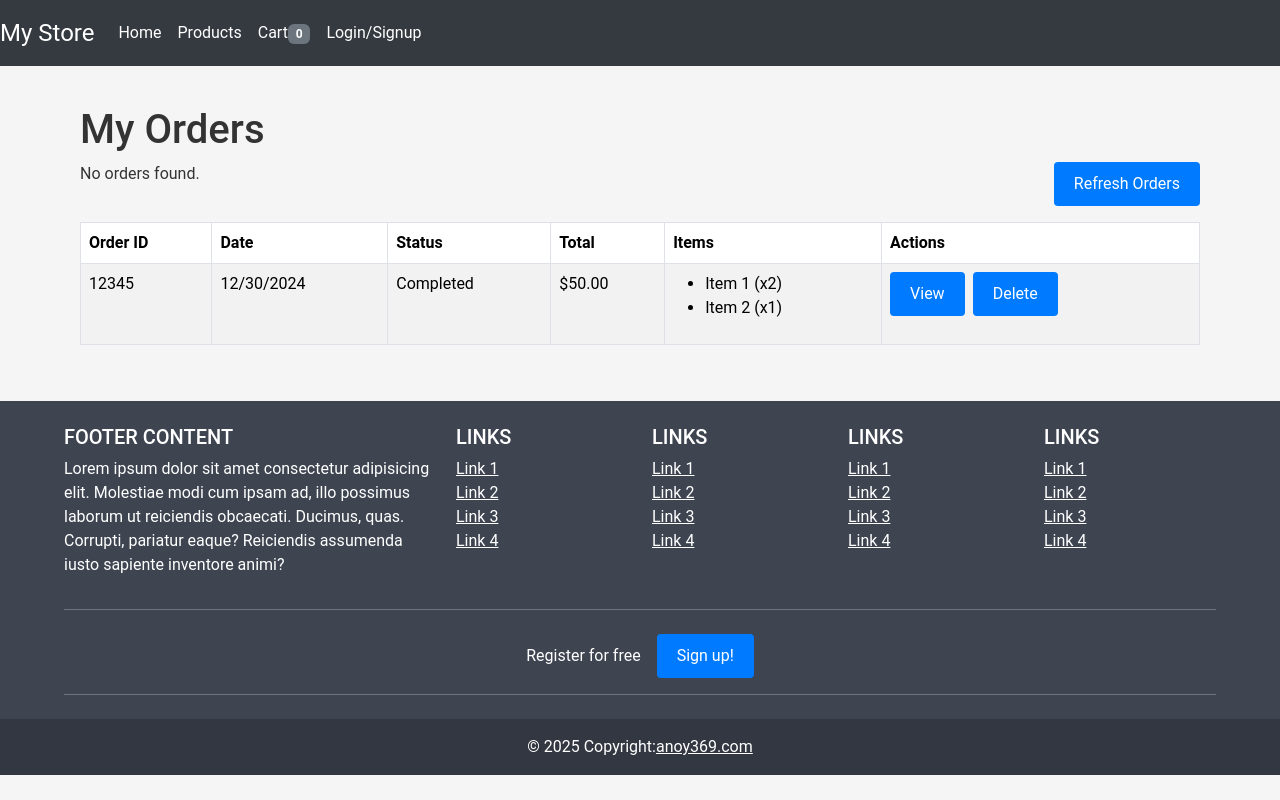
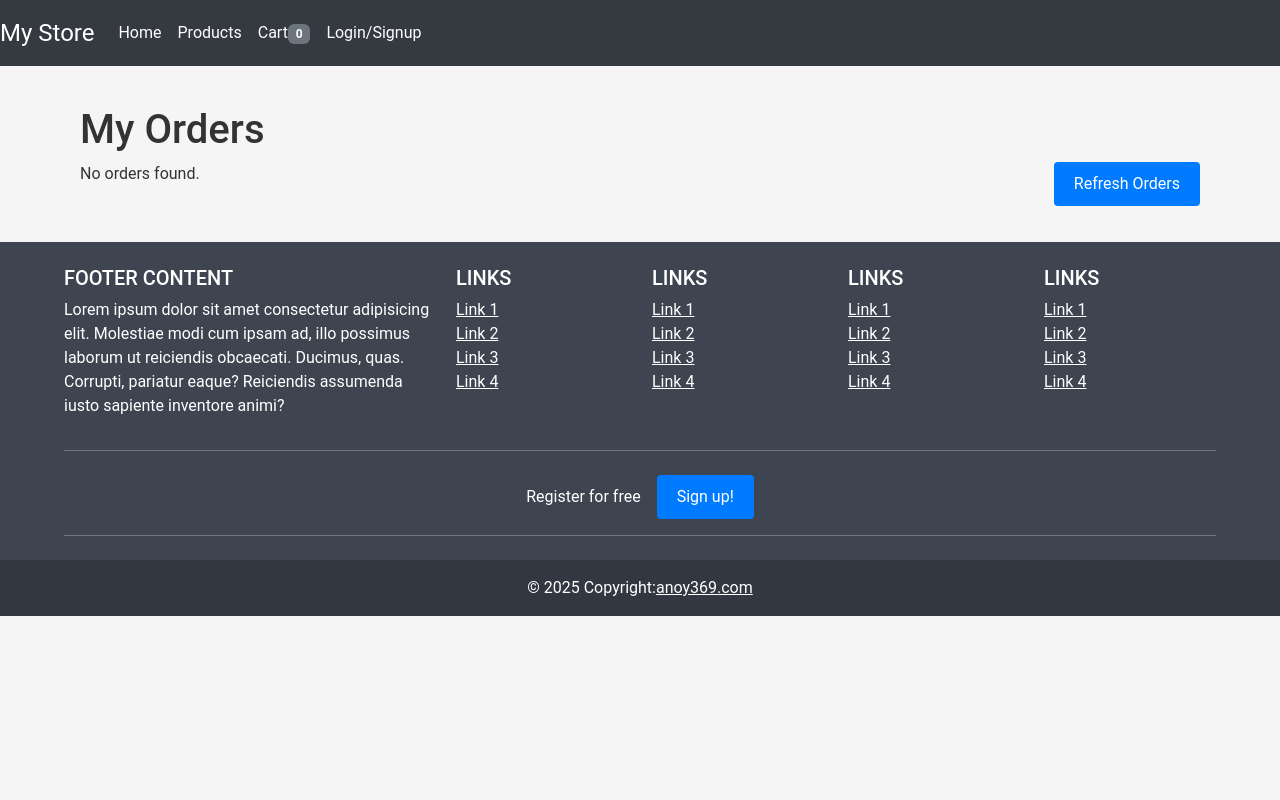
Before and after one commit to anoy369/WoocommerceReactApp, a React (Vite) app: page /my-orders in a window 1280 px wide. Built offline with nearby package versions, Linux system fonts and the light colour scheme.

Commit message:
Get all orders by user id and showed on My-Order page

```diff
--- a/src/Api.js
+++ b/src/Api.js
@@ -212,3 +212,27 @@ export const getLoggedInUserData = async(token) => {
     console.log(error)
   }
 }
+
+/// Fetch all Orders by User Id
+export const getOrdersByUserId = async(userid) => {
+
+  try{
+
+    const url = `${API_URL}/orders`
+
+    const oauthParams = generateOAuthSignature(url, "GET", {
+      customer: userid
+    })
+
+    const response = await api.get("/orders", {
+      params: {
+        ...oauthParams,
+        customer: userid
+      }
+    })
+
+    return response.data
+  } catch(error){
+    console.log(error)
+  }
+}
--- a/src/App.jsx
+++ b/src/App.jsx
@@ -116,7 +116,7 @@ function App() {
             <Route path="/" element={<Home />} />
             <Route path="/cart" element={<Cart onRemoveProduct={removeItemsFromCart} cart={cart} />} />
             <Route path="/my-account" element={<MyAccount loggedInUserData={loggedInUserData} />} />
-            <Route path="/my-orders" element={<MyOrders />} />
+            <Route path="/my-orders" element={<MyOrders setLoading={setLoading} loggedInUserData={loggedInUserData} />} />
             <Route path="/products" element={<Products onAddToCart={ addProductsToCart } />} />
             <Route path="/login" element={<Auth setLoggedInUserData={setLoggedInUserData} isAuthenticated={setUserLoggedinStatus} />} />
             <Route path="/checkout" element={<Checkout loggedInUserData={loggedInUserData} clearCartItem={clearCartItem} />} />
--- a/src/pages/MyOrders.jsx
+++ b/src/pages/MyOrders.jsx
@@ -1,18 +1,57 @@
-import { useState } from "react";
+import { useEffect, useState } from "react";
+import { getOrdersByUserId } from "../Api";
 
-const MyOrders = () => {
+const MyOrders = ({ loggedInUserData, setLoading }) => {
   const [showDetailsModal, setShowDetailsModal] = useState(false);
+  const [orderItems, setOrderItems] = useState([]);
+
+  const fetchAllorders = async () => {
+    setLoading(true);
+    try {
+      const userdata = JSON.parse(loggedInUserData);
+
+      const response = await getOrdersByUserId(userdata.id);
+      console.log(response);
+      setOrderItems(response);
+
+      localStorage.setItem("orderItems", JSON.stringify(response))
+    } catch (error) {
+      console.log(error);
+    } finally {
+      setLoading(false);
+    }
+  };
+
+  useEffect(() => {
+    const orderItems = JSON.parse(localStorage.getItem("orderItems"))
+
+    if(orderItems){
+      setOrderItems(orderItems)
+    } else {
+      fetchAllorders()
+    }
+  }, []);
+
+  const handleRefreshOrders = () => {
+    const orderItems = JSON.parse(localStorage.getItem("orderItems"))
+
+    if(orderItems){
+      setOrderItems(orderItems)
+    } else {
+      fetchAllorders()
+    }
+  }
 
   return (
     <>
       <div className="container">
         <h1>My Orders</h1>
-        <button className="btn btn-primary mb-3 float-end">
+        <button className="btn btn-primary mb-3 float-end" onClick={handleRefreshOrders}>
           Refresh Orders
         </button>
         <div id="orders-container">
-          <p>No orders found.</p>
-
+          {orderItems.length > 0 ? (
+            <>
               <table className="table table-striped table-bordered table-hover">
                 <thead>
                   <tr>
@@ -25,24 +64,47 @@ const MyOrders = () => {
                   </tr>
                 </thead>
                 <tbody id="orders-list">
-              <tr>
-                <td>12345</td>
-                <td>12/30/2024</td>
-                <td>Completed</td>
-                <td>$50.00</td>
+                  {orderItems.map((singleOrder) => (
+                    <tr key={singleOrder.id}>
+                      <td>{singleOrder.id}</td>
+                      <td>
+                        {new Date(
+                          singleOrder.date_created
+                        ).toLocaleDateString()}
+                      </td>
+                      <td>
+                        {singleOrder.status.charAt(0).toUpperCase() +
+                          singleOrder.status.slice(1)}
+                      </td>
+                      <td>
+                        {singleOrder.currency_symbol} {singleOrder.total}
+                      </td>
                       <td>
                         <ul>
-                    <li>Item 1 (x2)</li>
-                    <li>Item 2 (x1)</li>
+                          {singleOrder.line_items.map((item) => (
+                            <li key={item.id}>
+                              {item.name} ({item.quantity})
+                            </li>
+                          ))}
                         </ul>
                       </td>
                       <td>
-                  <button className="btn btn-info me-2" onClick={()=>setShowDetailsModal(true)}>View</button>
+                        <button
+                          className="btn btn-info me-2"
+                          onClick={() => setShowDetailsModal(true)}
+                        >
+                          View
+                        </button>
                         <button className="btn btn-danger">Delete</button>
                       </td>
                     </tr>
+                  ))}
                 </tbody>
               </table>
+            </>
+          ) : (
+            <p>No orders found.</p>
+          )}
         </div>
 
         {showDetailsModal && (
@@ -56,7 +118,11 @@ const MyOrders = () => {
               <div className="modal-content">
                 <div className="modal-header">
                   <h5 className="modal-title">Order Details</h5>
-                  <button type="button" className="btn-close" onClick={()=>setShowDetailsModal(false)}></button>
+                  <button
+                    type="button"
+                    className="btn-close"
+                    onClick={() => setShowDetailsModal(false)}
+                  ></button>
                 </div>
                 <div className="modal-body">
                   <p>
@@ -80,7 +146,11 @@ const MyOrders = () => {
                   </ul>
                 </div>
                 <div className="modal-footer">
-                  <button type="button" className="btn btn-secondary" onClick={()=>setShowDetailsModal(false)}>
+                  <button
+                    type="button"
+                    className="btn btn-secondary"
+                    onClick={() => setShowDetailsModal(false)}
+                  >
                     Close
                   </button>
                 </div>
```
Lines whose indentation alone changed are shown as unchanged.
